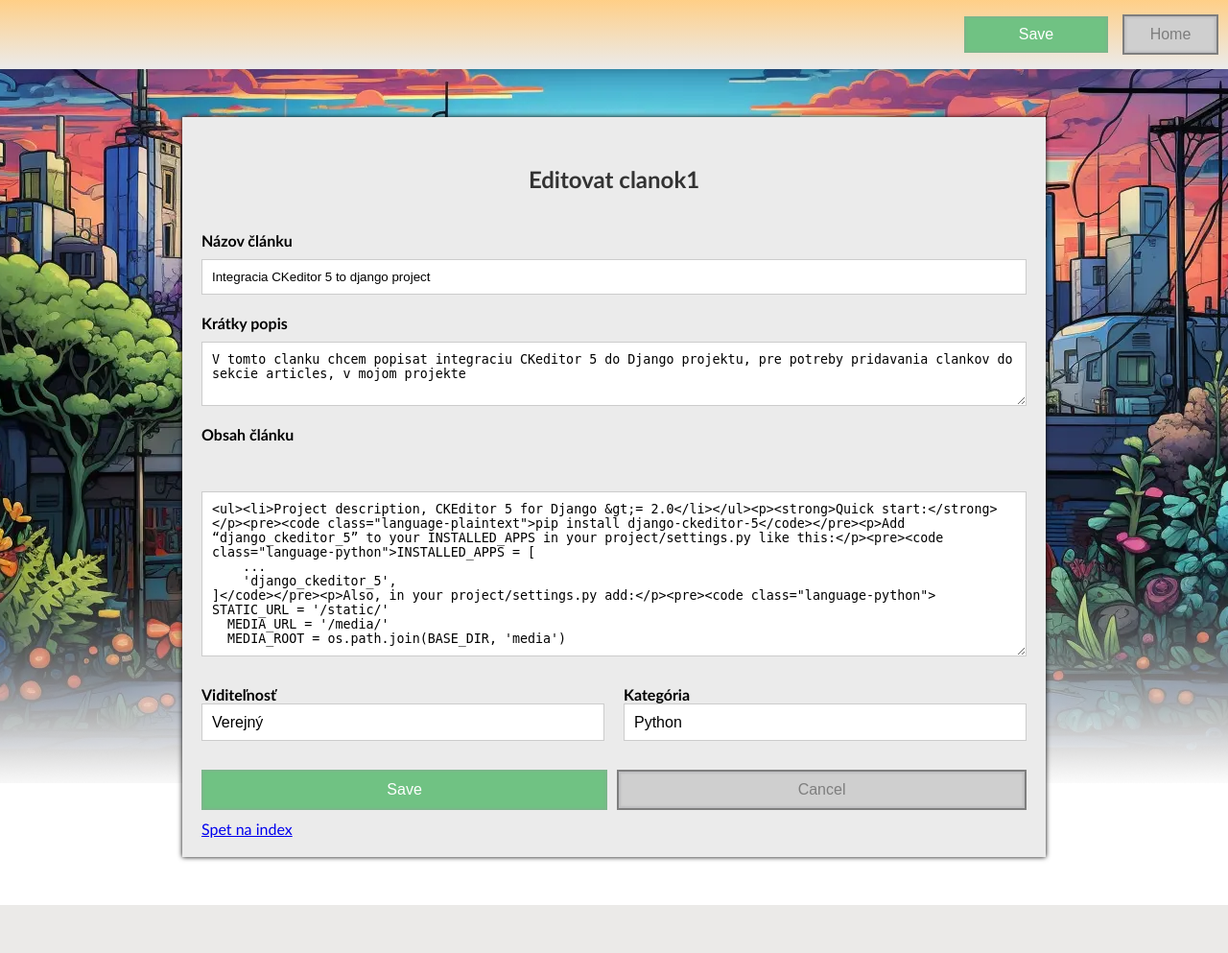
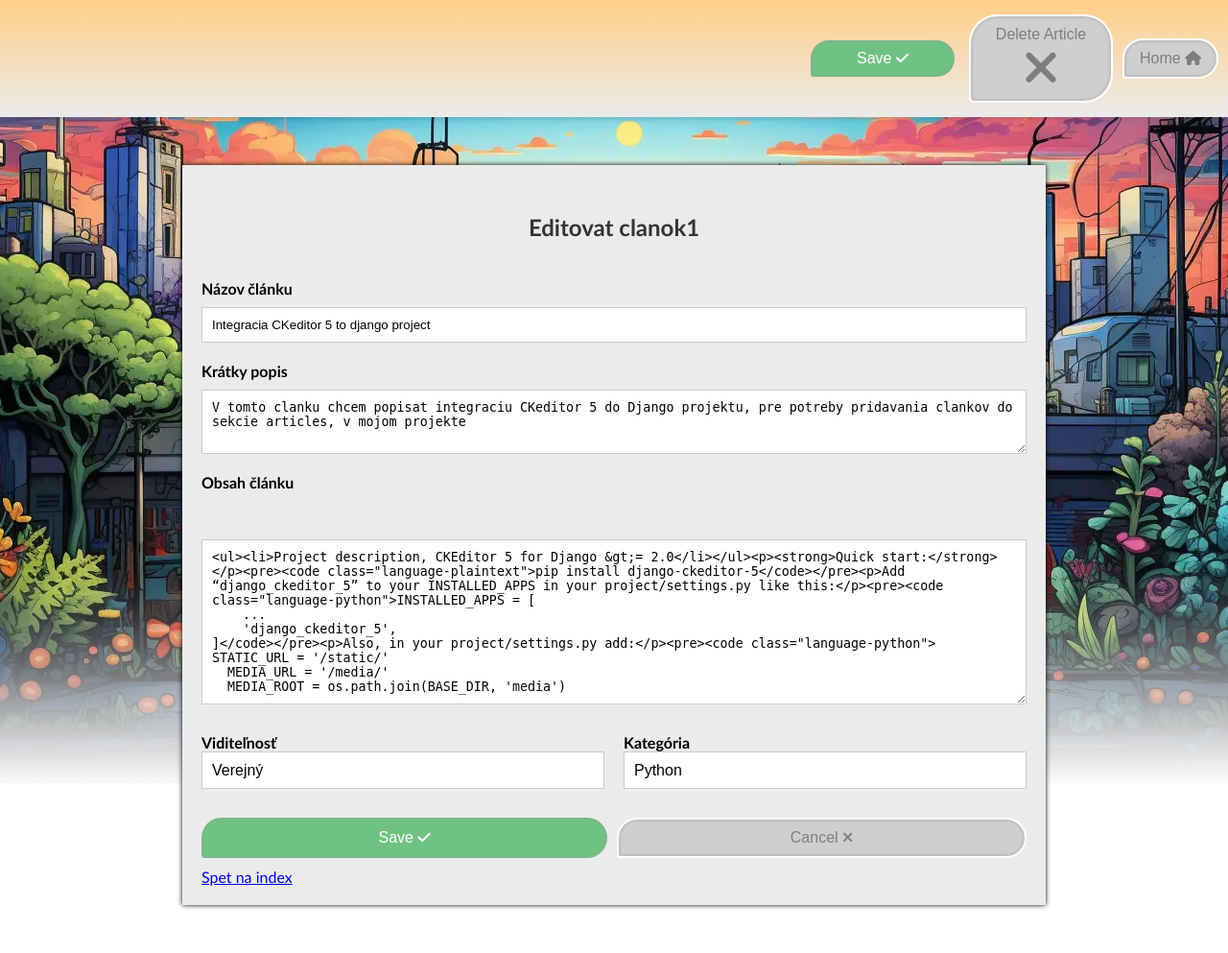
Before and after one commit to peterpekny/django_project, a Django app: page /article/29/edit/ in a window 1280 px wide. Shown: the whole page at 96% size. Before the commit the page ends 943 px from the top, so only its background shows below. Run offline with Django 5.2, Linux system fonts and the light colour scheme; a user stored in the database is signed in; data comes from the database, SQL or seed files in the repository; both versions use the stored data as it was after the commit; some libraries are stand-ins or nearby versions.

Commit message:
some stylings

```diff
--- a/peter_pekny_page/static/peter_pekny_page/styles/create-project.css
+++ b/peter_pekny_page/static/peter_pekny_page/styles/create-project.css
@@ -122,6 +122,7 @@
     margin-top: 20px;
     cursor: pointer;
     transition: background 0.3s;
+    border-radius: 30px 30px 30px 5px;
 }
 
 .save {
@@ -138,7 +139,7 @@
 .cancel {
     background: #cfcfcf;
     margin-left: 5px;
-    border: 2px solid #7e7e7e;
+    border: 2px solid #ffffff;
     color:  #7e7e7e;
     /* margin-right: -10px; */
     box-shadow: inset 0 0 2px 2px rgb(152 152 158 / 30%); /* Modrý vnútorný tieň */
--- a/peter_pekny_page/templates/peter_pekny_page/edit_article.html
+++ b/peter_pekny_page/templates/peter_pekny_page/edit_article.html
@@ -12,6 +12,10 @@
     <link rel="stylesheet" href="{% static 'peter_pekny_page/styles/create-project.css' %}">
     <link rel="stylesheet" href="{% static 'peter_pekny_page/styles/loadingPage.css' %}">
     <script src="{% static 'peter_pekny_page/js/loadingPage.js' %}"></script>
+    <!-- Font awsome -->
+    <link rel="stylesheet" href="https://cdnjs.cloudflare.com/ajax/libs/font-awesome/6.6.0/css/all.min.css"
+        integrity="sha512-Kc323vGBEqzTmouAECnVceyQqyqdsSiqLQISBL29aUW4U/M7pSPA/gEUZQqv1cwx4OnYxTxve5UMg5GT6L4JJg=="
+        crossorigin="anonymous" referrerpolicy="no-referrer" />
 
 
     <!-- My index styles for page -->
@@ -19,6 +23,17 @@
 
     <!-- CKeditor Styles -->
     <link rel="stylesheet" href="https://cdn.jsdelivr.net/npm/ckeditor5@44.1.0/dist/ckeditor5.css">
+
+<style>
+
+i {
+    font-size: 50px;
+    left: 20px;
+    right: auto;
+}
+
+</style>
+
 </head>
 
 </head>
@@ -52,14 +67,18 @@
                     {% if user.is_authenticated %}
 
                     <button type="submit" class="btn save" style="width: 150px; margin-top: 0 !important;"
-                        form="edit_article_form">Save</button>
+                        form="edit_article_form">Save <i class="fa-solid fa-check"
+                            style="font-size: 15px;"></i></button>
+
+                    <button type="submit" class="btn cancel" style="width: 150px; margin-top: 0 !important;"
+                        form="delete_form">Delete Article <i class="fa-solid fa-xmark"></i></button>
 
 
                     {% else %}
 
                     {% endif %}
                     <button class="btn cancel" style="width: 100px; margin-top: 0 !important;"
-                        OnClick="location.href='{% url 'peter_pekny_page:index' %}'">Home</button>
+                        OnClick="location.href='{% url 'peter_pekny_page:index' %}'">Home <i class="fas fa-home" style="font-size: 15px;"></i></button>
                 </ul>
             </nav>
         </header>
@@ -123,15 +142,26 @@
                 </div>
 
                 <div class="title_block">
-                    <button id="saveBtn" class="btn save">Save</button>
+                    <button id="saveBtn" class="btn save">Save <i class="fa-solid fa-check"
+                            style="font-size: 15px;"></i></button>
                     <button type="button" class="btn cancel"
                         onclick="window.location.href='{% url 'peter_pekny_page:index' %}'">
-                        Cancel</button>
+                        Cancel <i class="fa-solid fa-xmark" style="font-size: 15px;"></i></button>
                 </div>
             </form>
+
+            <form action="{% url 'peter_pekny_page:delete_article' article.id %}" id="delete_form" method="POST"
+                onsubmit="return confirm('Naozaj chcete vymazať tento článok?');">
+                {% csrf_token %}
+
+            </form>
+
             <a href="{% url 'peter_pekny_page:index' %}">Spet na index</a>
         </div>
     </div>
+
+
+
 
     <!-- Hiding top level navigation -->
     <script src="{% static 'peter_pekny_page/js/scroll_mouse_function.js' %}"></script>
--- a/peter_pekny_page/urls.py
+++ b/peter_pekny_page/urls.py
@@ -15,6 +15,7 @@
     path('articles/', views.article_list, name='article_list'),
     path('article/<int:article_id>/', views.article_detail_page, name='article_detail'),
     path("article/<int:article_id>/edit/", views.edit_article, name="article_edit"),
+    path('article/<int:article_id>/delete/', views.delete_article, name='delete_article'),
     #path('save-article/', views.save_article, name='save_article'),
     # path('editorjs/', views.editorjs, name='editorjs'),
     # path("ckeditor5/", include('django_ckeditor_5.urls')),
--- a/peter_pekny_page/views.py
+++ b/peter_pekny_page/views.py
@@ -128,13 +128,45 @@
         article.title = request.POST.get("title")
         article.short_description = request.POST.get("short_description")
         article.content = request.POST.get("content")
+        article.visibility = request.POST.get("visibility")
+
+        # Ukladanie kategorie - ak je zmenena
+        # Nacitame ID kategorie z formulara - a ulozime do databazy
+        category_id = request.POST.get("category")
+        if category_id:  # Ak je ID kategórie zadané
+            article.category = Category.objects.get(id=category_id)
+
         article.save()
 
         # Po ulozeni, sa vratim sa na stranku s detailom clanku
         return redirect ('peter_pekny_page:article_detail', article_id=article_id)
 
     # Po strlaceni edit vyrendrujem stranku EDIT a formular s datami z DB
-    return render(request, 'peter_pekny_page/edit_article.html', {'form': form, article: article})
+    return render(request, 'peter_pekny_page/edit_article.html', {'form': form, 'article': article})
+
+# ===========================
+# function for delete article
+# ===========================
+# def delete_article(request, article_id):
+#     article = get_object_or_404(Article, id=article_id)
+#     article.is_deleted = True
+#     article.save()
+
+from django.shortcuts import redirect
+
+@login_required
+def delete_article(request, article_id):
+    """Označí článok ako vymazaný a presmeruje na hlavnú stránku."""
+    article = get_object_or_404(Article, id=article_id)
+
+    if request.method == "POST":
+        article.is_deleted = True  # Označíme článok ako vymazaný
+        article.save()
+        messages.success(request, "Článok bol úspešne vymazaný.")
+        return redirect('peter_pekny_page:index')  # Presmerovanie na hlavnú stránku
+
+    return redirect('peter_pekny_page:edit_article', article_id=article_id)  # Ak by niekto volal GET
+
 
 
 # =====================
```
Also changed, not shown: peter_pekny_page/templates/peter_pekny_page/create_article.html (+12 -4 lines), peter_pekny_page/templates/peter_pekny_page/detail_article.html (+11 -5 lines), db.sqlite3.
